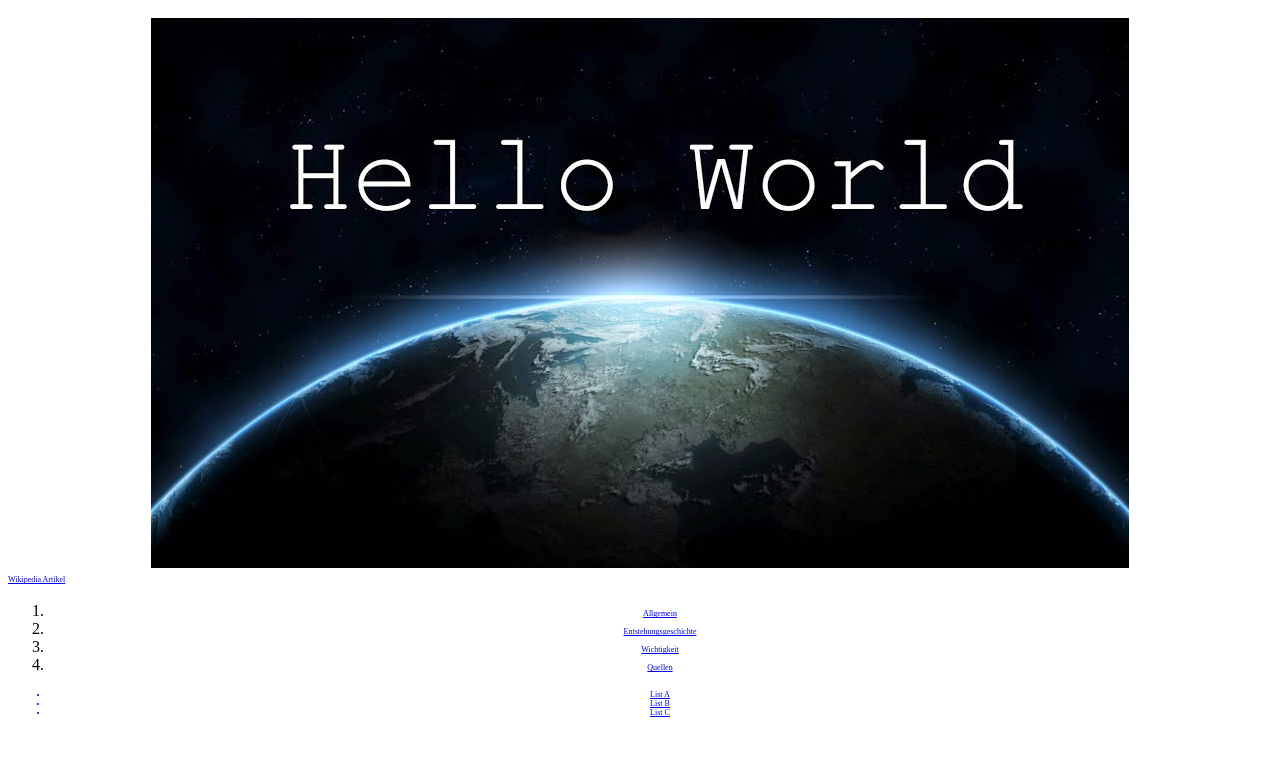
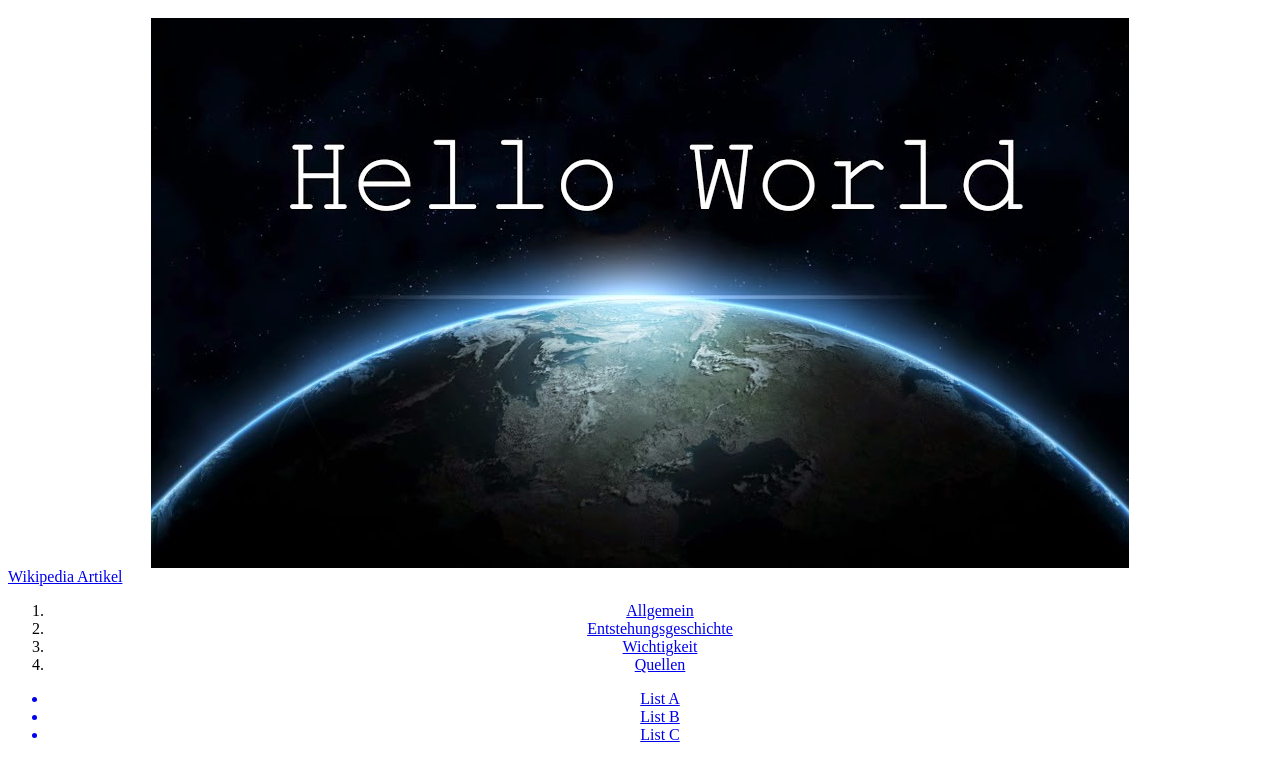
Before and after one commit to OneCleverFox/Hello_World, a plain HTML site: page index.html in a window 1280 px wide. Shown: the part 316-1076 px from the top of the page. Before the commit the page ends 1041 px from the top, so only its background shows below. Drawn offline with Linux system fonts and the light colour scheme.

Commit message:
modified:   index.html

```diff
--- a/index.html
+++ b/index.html
@@ -32,10 +32,6 @@
       text-align: center;
         font-size: 1em;
     }
-    a{
-      text-align: center;
-      font-size: 0.5em;
-    }
   </style>
 
   <head>
```
